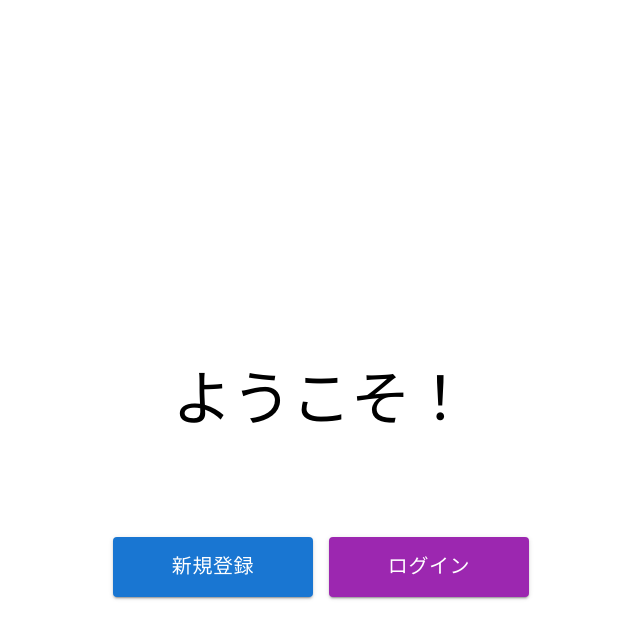
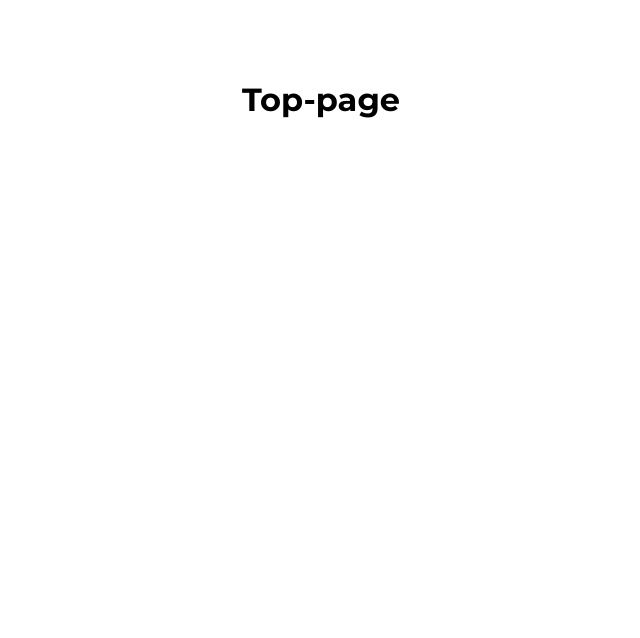
Before and after one commit to dekopon21020014/gesture-presenter, a Next.js app in the folder front/: page / in a window 1280 px wide. Shown: the top 638 px of the page, without its empty margins (319-959 px from the left). Built offline with nearby package versions, Linux system fonts and the light colour scheme.

Commit message:
Revert "top-page変更"
This reverts commit 2202110b25634c537913951e7174a253aaf20fdc.

```diff
--- a/front/src/app/top/page.tsx
+++ b/front/src/app/top/page.tsx
@@ -1,55 +1,10 @@
 'use client';
-import React from 'react';
-import { Box, Button, Typography, Grid } from '@mui/material';
-
 const Top = () => {
+    //ここにJS挿入可能
     return (
         <main>
-            <Box
-                sx={{
-                    display: 'flex',
-                    flexDirection: 'column',
-                    alignItems: 'center',
-                    justifyContent: 'center',
-                    height: '100vh',
-                    textAlign: 'center',
-                    padding: 3
-                }}
-            >
-                <Typography variant="h2" component="h1" gutterBottom>
-                    ようこそ！
-                </Typography>
-                <Grid container spacing={2} justifyContent="center" sx={{ marginTop: 3 }}>
-                    <Grid item>
-                        <Button
-                            variant="contained"
-                            color="primary"
-                            sx={{
-                                width: '200px',  // ボタンの幅
-                                height: '60px',  // ボタンの高さ
-                                fontSize: '1.25rem'  // フォントサイズ
-                            }}
-                        >
-                            新規登録
-                        </Button>
-                    </Grid>
-                    <Grid item>
-                        <Button
-                            variant="contained"
-                            color="secondary"
-                            sx={{
-                                width: '200px',  // ボタンの幅
-                                height: '60px',  // ボタンの高さ
-                                fontSize: '1.25rem'  // フォントサイズ
-                            }}
-                        >
-                            ログイン
-                        </Button>
-                    </Grid>
-                </Grid>
-            </Box>
+            <h1>Top-page</h1>
         </main>
     );
 }
-
-export default Top;
+export default Top
```
